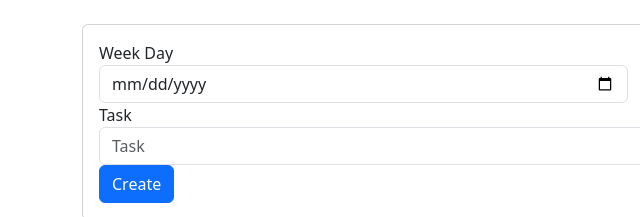
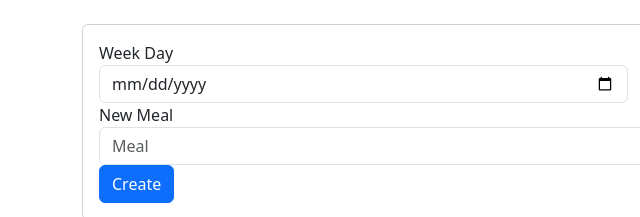
Before and after one commit to HeavensLanding/Weekly-Menu, a website: page index.html in a window 1280 px wide. Shown: the top 217 px of the page, 0-640 px from the left. Drawn offline with nearby package versions, Linux system fonts and the light colour scheme.

Commit message:
new meal text button added

```diff
--- a/index.html
+++ b/index.html
@@ -37,8 +37,8 @@
                 <div class="row">
                     <div class="col-sm">
                         <div class="form-group">
-                            <label for="new-task">Task</label>
-                            <input type="text" class="form-control" id="new-task" placeholder="Task">
+                            <label for="new-meal">New Meal</label>
+                            <input type="text" class="form-control" id="new-meal" placeholder="Meal">
                         </div>
                     </div>
                 </div>
```
